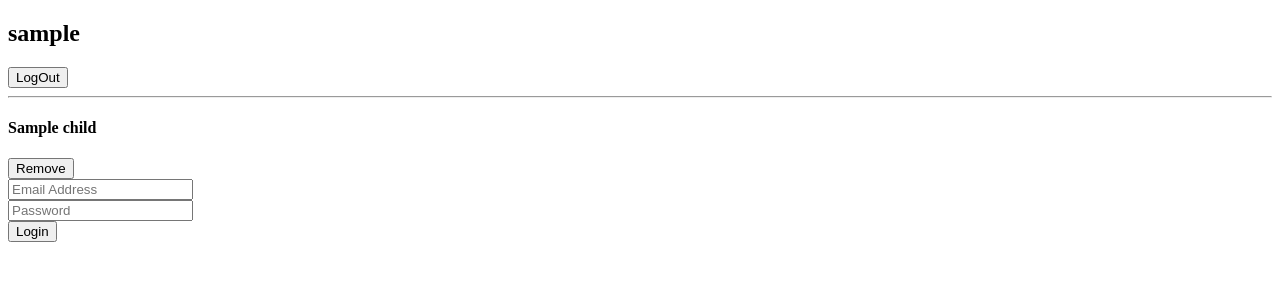
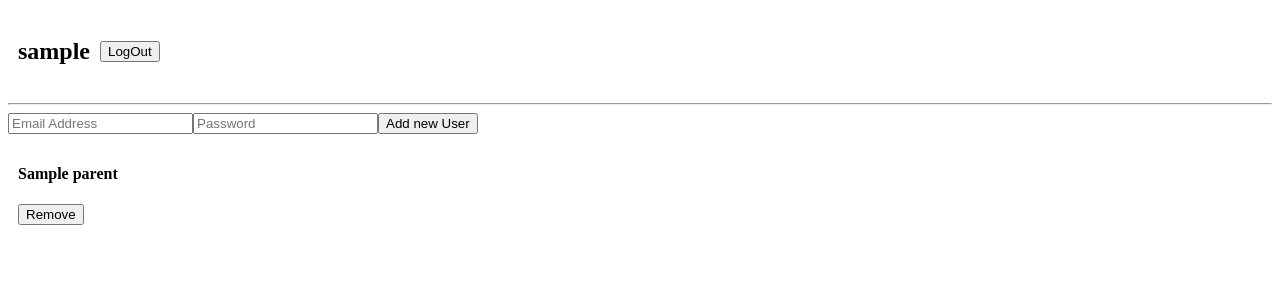
Before and after one commit to Twishar/Flask, a Flask app: template LoginAddRemoveUser/templates/users_info.html in a window 1280 px wide. Shown: the top 300 px of the page. Run offline with Flask 2, Linux system fonts and the light colour scheme; the template is opened without the code that fills it: most values are stand-ins (such as "Sample title", 1, 10 or a date in 2020).

Commit message:
tree users

```diff
--- a/LoginAddRemoveUser/templates/users_info.html
+++ b/LoginAddRemoveUser/templates/users_info.html
@@ -6,11 +6,11 @@
 </head>
 <body>
     <div class="panel-heading">
-        <div class="row">
-            <div class="col-xs-6">
+        <div class="row" style="display: inline-flex;">
+            <div class="col-xs-6" style="margin: 10px;">
                 <h2>{{user_name}}</h2>
             </div>
-            <div class="col-xs-6">
+            <div class="col-xs-6" style="align-self: center;">
                 <form action="/log_out">
                 <button type="submit" class="btn btn-danger">LogOut</button>
             </form>
@@ -18,22 +18,8 @@
         </div>
         <hr>
     </div>
-
-    {% if childs %}
-        {% for name in childs %}
-            <h4>{{name}}</h4>
-            <form  action="/remove_user" method="post">
-                <div class="form-group">
-                  <input type="hidden" name="parent_name" value="{{user_name}}">
-                </div>
-                <div class="form-group">
-                  <input type="hidden" name="remove" value="{{name}}">
-                </div>
-                <button type="submit" class="btn btn-danger">Remove</button>
-            </form>
-        {% endfor %}
-    {% endif %}
-    <form method="post">
+    <div>
+        <form method="post"  style="display: -webkit-box;">
 
         <div class="form-group">
 
@@ -58,8 +44,54 @@
             <input type="password" class="form-control" name="password" placeholder="Password">
 
         </div>
-        <button type="submit" class="btn btn-primary">Login</button>
+        <button type="submit" class="btn btn-primary">Add new User</button>
 
     </form>
+
+    <div class="container" style="display: inline-flex;">
+    {% if admin %}
+        {% if childs %}
+        {% for parent in childs %}
+                <div style="margin-right: 20px;">
+                    <h3>{{parent}}</h3>
+                    <div>
+                        {% for child in childs[parent] %}
+                        <div style="margin: 10px;">
+                            <h4 style="text-align: -webkit-center;">{{child}}</h4>
+                            <form  action="/remove_user" method="post">
+                                <div class="form-group">
+                                  <input type="hidden" name="parent_name" value="{{user_name}}">
+                                </div>
+                                <div class="form-group">
+                                  <input type="hidden" name="remove" value="{{child}}">
+                                </div>
+                                <button type="submit" class="btn btn-danger">Remove</button>
+                            </form>
+                        </div>
+                        {% endfor %}
+                    </div>
+                </div>
+        {% endfor %}
+        {% endif %}
+    {% else %}
+        {% if childs %}
+        {% for name in childs %}
+            <div style="margin: 10px;">
+                <h4 style="text-align: -webkit-center;">{{name}}</h4>
+                <form  action="/remove_user" method="post">
+                    <div class="form-group">
+                      <input type="hidden" name="parent_name" value="{{user_name}}">
+                    </div>
+                    <div class="form-group">
+                      <input type="hidden" name="remove" value="{{name}}">
+                    </div>
+                    <button type="submit" class="btn btn-danger">Remove</button>
+                </form>
+            </div>
+        {% endfor %}
+        {% endif %}
+    {% endif %}
+    </div>
+    </div>
 </body>
 </html>
```
Also changed, not shown: LoginAddRemoveUser/app.py (+15 -0 lines), LoginAddRemoveUser/users.db.
